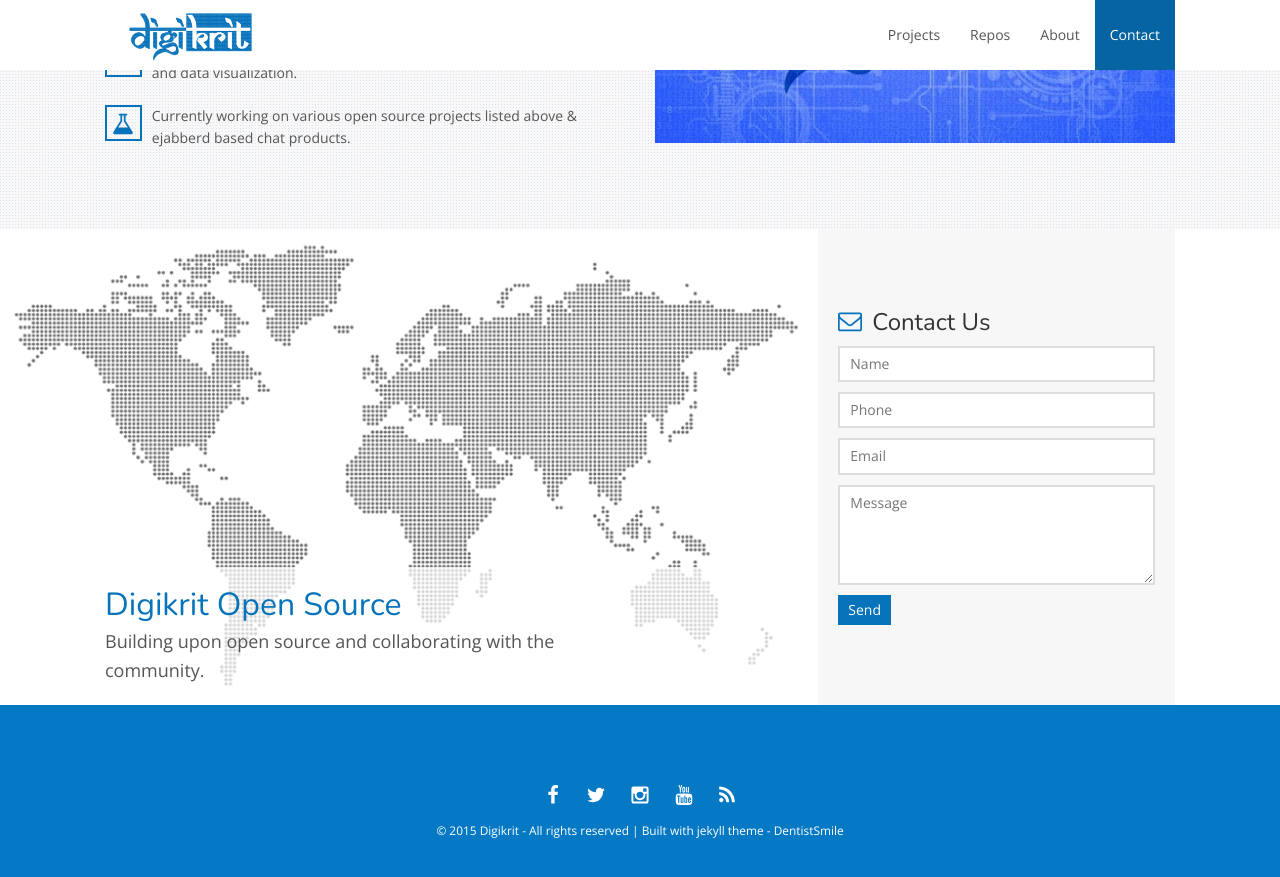
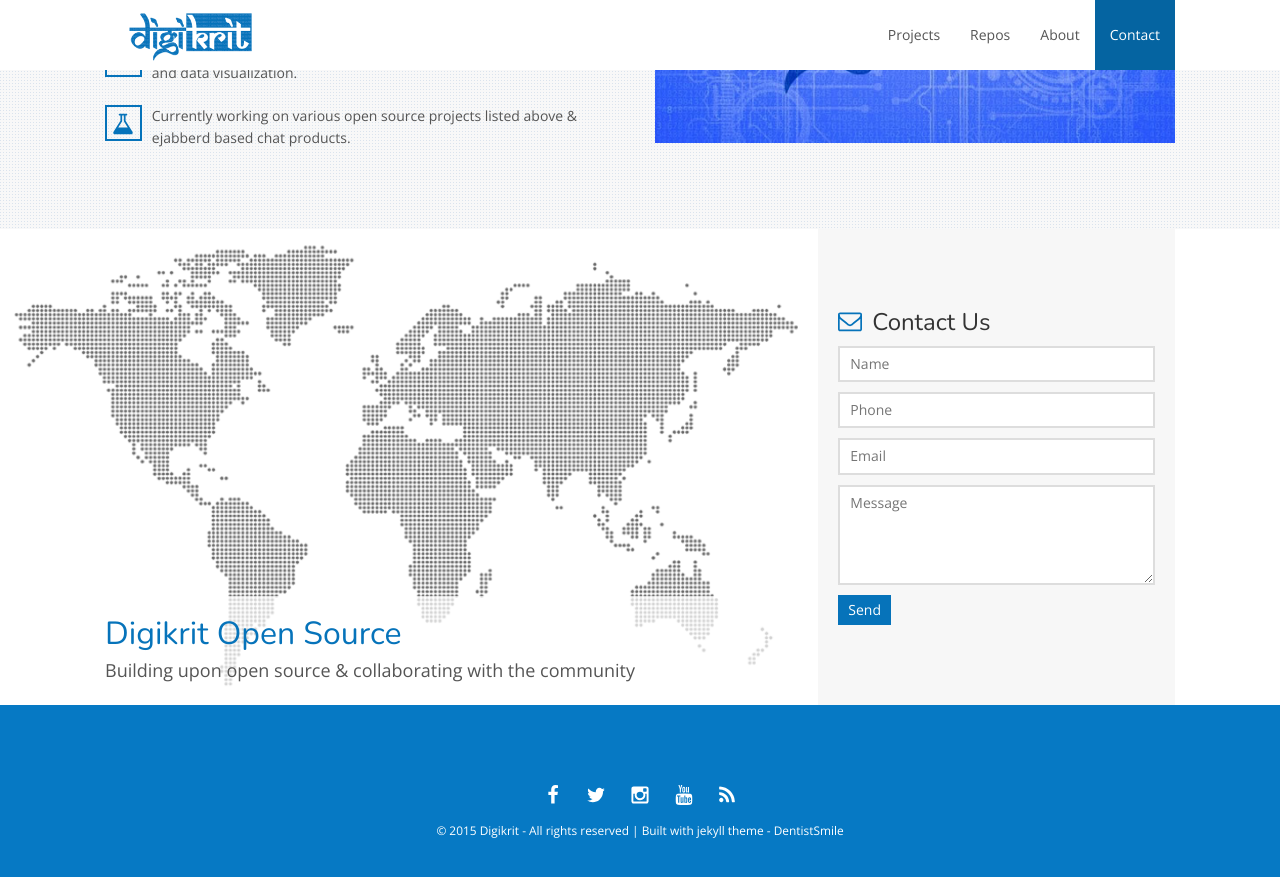
Before and after one commit to digikrit/digikrit.github.io, a Jekyll site: the page built from index.html, in a window 1280 px wide and 900 px high, scrolled down 1028 px. Shown: the top 877 px of the window. Built offline with Jekyll 4.4.1, drawn with Linux system fonts in a browser that asks for light colours; nearby versions of some CDN libraries.

Commit message:
Changed the tagline in config file.

```diff
--- a/_config.yml
+++ b/_config.yml
@@ -9,7 +9,7 @@ logo_url: images/logo.png
 hero:
     hero_img: hero.png
     hero_title: Digikrit Open Source
-    hero_description: Building upon open source and collaborating with the community.
+    hero_description: Building upon open source & collaborating with the community
 
 # Contact form
 api_token: # Enter API token here
```
